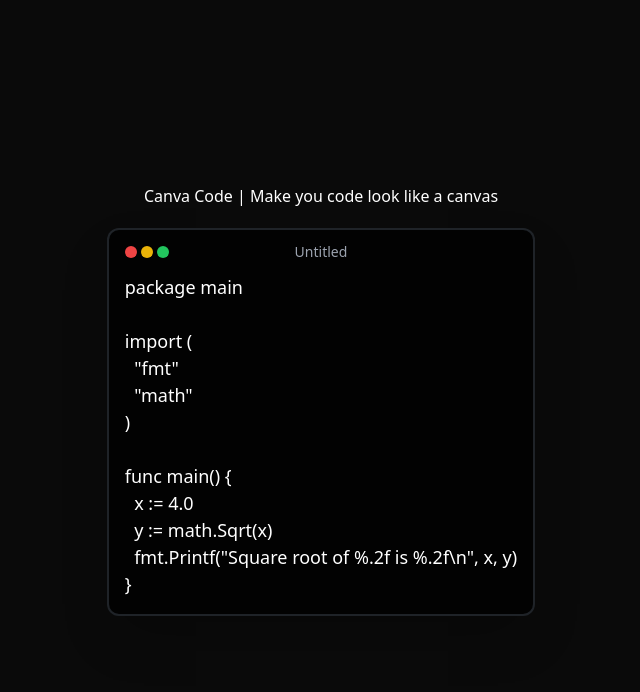
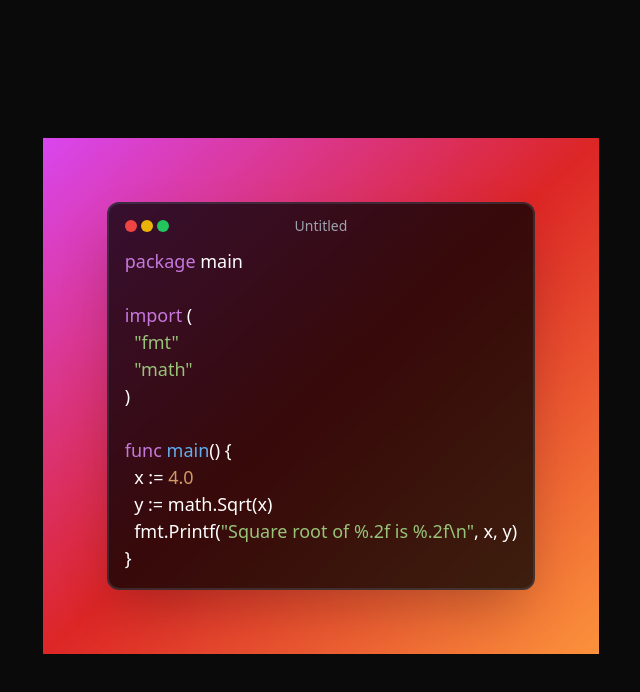
Before and after one commit to taurusilver7/canva-code, a React (Vite) app: page / in a window 1280 px wide. Shown: the top 692 px of the page, without its empty margins (319-959 px from the left). Built offline with nearby package versions, Linux system fonts and the light colour scheme.

Commit message:
root connected to store

```diff
--- a/src/App.jsx
+++ b/src/App.jsx
@@ -1,16 +1,40 @@
 import CodeEditor from "./components/CodeEditor";
+import { cn } from "./lib/utils";
 import { fonts, themes } from "./options";
 import useStore from "./store";
+import { useRef } from "react";
 
 function App() {
 	const theme = useStore((state) => state.theme);
 	const padding = useStore((state) => state.padding);
 	const fontStyle = useStore((state) => state.fontStyle);
 	const showBackground = useStore((state) => state.showBackground);
+
+	const editorRef = useRef(null);
 	return (
 		<div className="dark bg-neutral-950 text-white flex flex-col gap-5 min-h-screen justify-center items-center">
-			Canva Code | Make you code look like a canvas
-			<CodeEditor />
+			<link
+				rel="stylesheet"
+				href={themes[theme].theme}
+				crossOrigin="anonymous"
+			/>
+			<link
+				rel="stylesheet"
+				href={fonts[fontStyle].src}
+				crossOrigin="anonymous"
+			/>
+			<div
+				className={cn(
+					"overflow-hidden mb-2 transition-all ease-out",
+					showBackground
+						? themes[theme].background
+						: "ring ring-neutral-900"
+				)}
+				style={{ padding }}
+				ref={editorRef}
+			>
+				<CodeEditor />
+			</div>
 		</div>
 	);
 }
```
